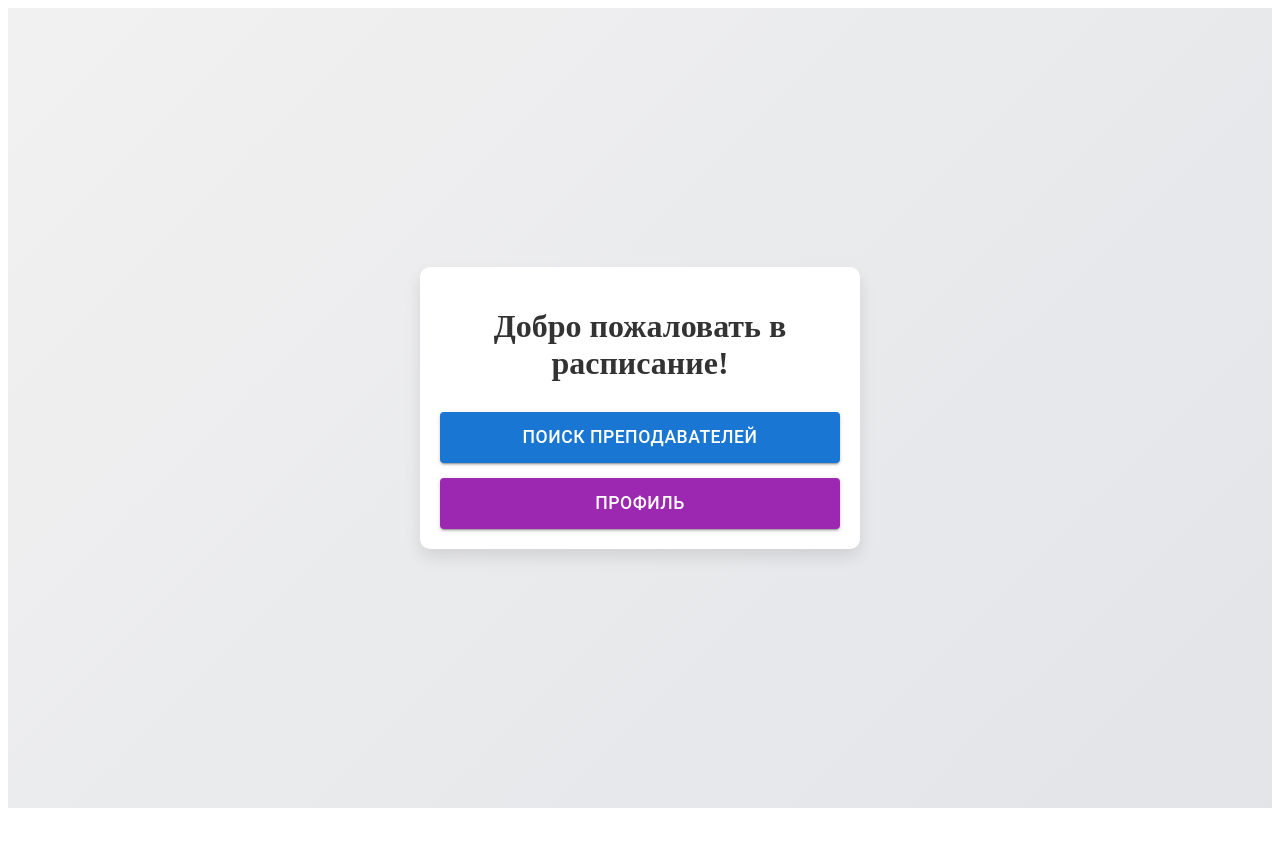
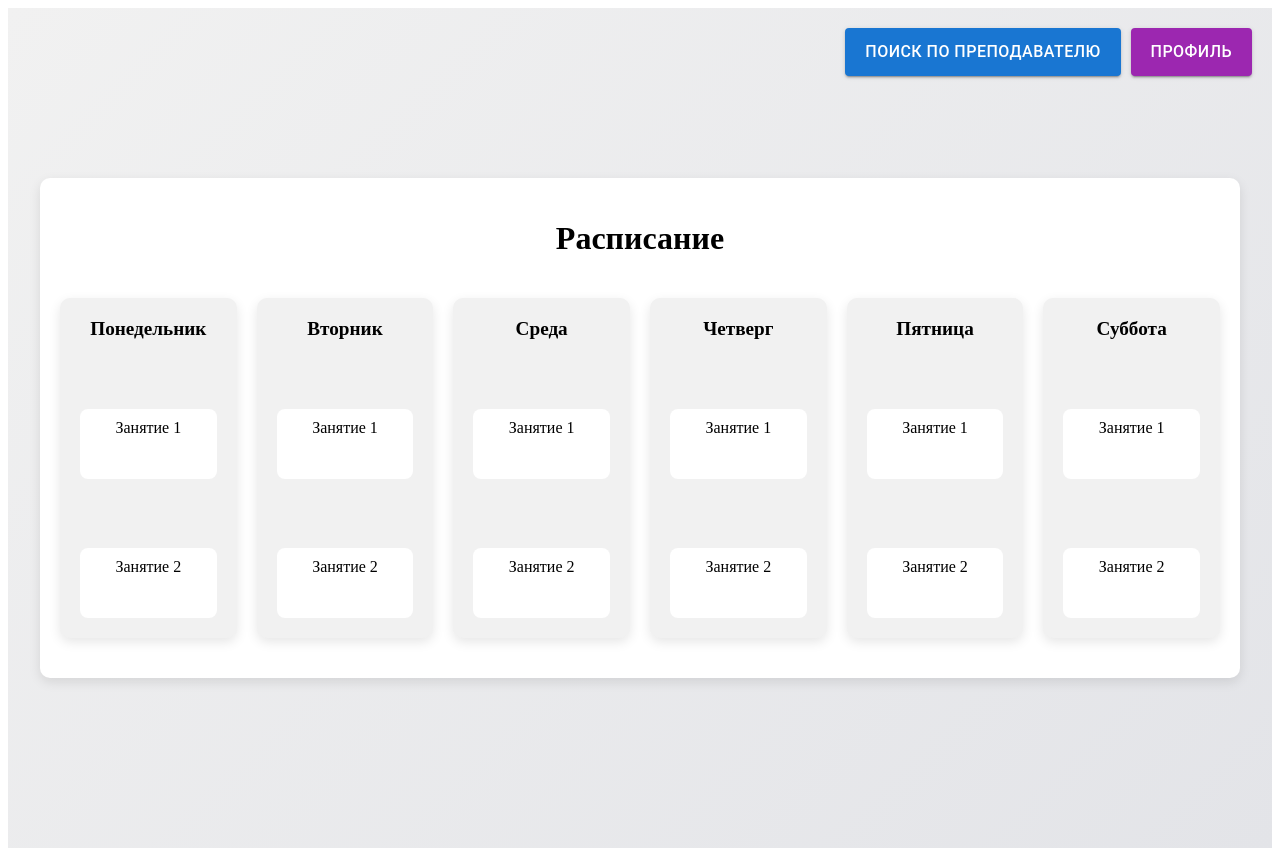
Before and after one commit to Sergayka/MsTimeTabel, a React (Vite) app in the folder static/: page / in a window 1280 px wide. Before the commit the page ends 816 px from the top, so only its background shows below. Built offline with nearby package versions, Linux system fonts and the light colour scheme.

Commit message:
refactor main menu

```diff
--- a/static/src/pages/MainPage.jsx
+++ b/static/src/pages/MainPage.jsx
@@ -1,9 +1,16 @@
-import React from 'react';
-import { Button } from '@mui/material';
+import React, { useState, useEffect } from 'react';
+import { Button, Container } from '@mui/material';
 import { useNavigate } from 'react-router-dom';
 
 const MainPage = () => {
+    const [userData, setUserData] = useState(null);
     const navigate = useNavigate();
+
+    useEffect(() => {
+        // Загружаем сохраненные данные из localStorage
+        const savedData = JSON.parse(localStorage.getItem('userData'));
+        setUserData(savedData);
+    }, []);
 
     const handleNavigate = (path) => {
         navigate(path);
@@ -11,26 +18,63 @@ const MainPage = () => {
 
     return (
         <div style={styles.container}>
-            <div style={styles.content}>
-                <h1 style={styles.title}>Добро пожаловать в расписание!</h1>
-                <div style={styles.buttonContainer}>
-                    <Button
-                        variant="contained"
-                        color="primary"
-                        onClick={() => handleNavigate('/search')}
-                        style={styles.button}
-                    >
-                        Поиск преподавателей
-                    </Button>
-                    <Button
-                        variant="contained"
-                        color="secondary"
-                        onClick={() => handleNavigate('/profile')}
-                        style={styles.button}
-                    >
-                        Профиль
-                    </Button>
+            <Container style={styles.content}>
+                {/* Заголовок */}
+                <div style={styles.header}>
+                    <h1>Расписание {userData ? `для ${userData.direction} - ${userData.group} - ${userData.subgroup}` : ''}</h1>
                 </div>
+
+                {/* Расписание */}
+                <div style={styles.schedule}>
+                    {/* Сетка с 6 равномерными блоками */}
+                    <div style={styles.grid}>
+                        <div style={styles.dayBlock}>
+                            <div style={styles.dayTitle}>Понедельник</div>
+                            <div style={styles.daySchedule}>Занятие 1</div>
+                            <div style={styles.daySchedule}>Занятие 2</div>
+                        </div>
+
+                        <div style={styles.dayBlock}>
+                            <div style={styles.dayTitle}>Вторник</div>
+                            <div style={styles.daySchedule}>Занятие 1</div>
+                            <div style={styles.daySchedule}>Занятие 2</div>
+                        </div>
+
+                        <div style={styles.dayBlock}>
+                            <div style={styles.dayTitle}>Среда</div>
+                            <div style={styles.daySchedule}>Занятие 1</div>
+                            <div style={styles.daySchedule}>Занятие 2</div>
+                        </div>
+
+                        <div style={styles.dayBlock}>
+                            <div style={styles.dayTitle}>Четверг</div>
+                            <div style={styles.daySchedule}>Занятие 1</div>
+                            <div style={styles.daySchedule}>Занятие 2</div>
+                        </div>
+
+                        <div style={styles.dayBlock}>
+                            <div style={styles.dayTitle}>Пятница</div>
+                            <div style={styles.daySchedule}>Занятие 1</div>
+                            <div style={styles.daySchedule}>Занятие 2</div>
+                        </div>
+
+                        <div style={styles.dayBlock}>
+                            <div style={styles.dayTitle}>Суббота</div>
+                            <div style={styles.daySchedule}>Занятие 1</div>
+                            <div style={styles.daySchedule}>Занятие 2</div>
+                        </div>
+                    </div>
+                </div>
+            </Container>
+
+            {/* Кнопки в правом верхнем углу */}
+            <div style={styles.buttonContainer}>
+                <Button variant="contained" color="primary" onClick={() => handleNavigate('/search')} style={styles.button}>
+                    Поиск по преподавателю
+                </Button>
+                <Button variant="contained" color="secondary" onClick={() => handleNavigate('/profile')} style={styles.button}>
+                    Профиль
+                </Button>
             </div>
         </div>
     );
@@ -38,37 +82,75 @@ const MainPage = () => {
 
 const styles = {
     container: {
+        position: 'relative', // Устанавливаем контейнер как относительный для позиционирования кнопок
         display: 'flex',
         justifyContent: 'center',
         alignItems: 'center',
         minHeight: '100vh',
-        background: 'linear-gradient(135deg, #f1f1f1, #e3e4e8)', // Постельные тона
-        backgroundSize: 'cover', // Обеспечивает, чтобы фон не обрезался
-        backgroundAttachment: 'fixed', // Фиксирует фон при прокрутке
+        background: 'linear-gradient(135deg, #f1f1f1, #e3e4e8)',
         textAlign: 'center',
+        padding: '20px',
     },
     content: {
+        display: 'flex',
+        flexDirection: 'column',
+        width: '100%',
+        maxWidth: '1200px',
         padding: '20px',
         backgroundColor: 'white',
         borderRadius: '10px',
-        boxShadow: '0 8px 16px rgba(0, 0, 0, 0.1)',
-        maxWidth: '400px', // Максимальная ширина для контейнера
+        boxShadow: '0px 4px 12px rgba(0, 0, 0, 0.1)',
+    },
+    header: {
+        marginBottom: '20px',
+    },
+    schedule: {
+        display: 'flex',
+        flexDirection: 'column',
+        alignItems: 'center',
         width: '100%',
     },
-    title: {
-        fontSize: '2rem',
-        color: '#333',
-        marginBottom: '30px',
+    grid: {
+        display: 'grid',
+        gridTemplateColumns: 'repeat(6, 1fr)', // 6 равных колонок
+        gap: '20px',
+        width: '100%',
+        marginBottom: '20px',
+    },
+    dayBlock: {
+        display: 'flex',
+        flexDirection: 'column',
+        justifyContent: 'space-between',
+        backgroundColor: '#f1f1f1',
+        padding: '20px',
+        borderRadius: '10px',
+        boxShadow: '0px 4px 12px rgba(0, 0, 0, 0.1)',
+        height: '300px', // Высота блока с расписанием
+    },
+    dayTitle: {
+        fontWeight: 'bold',
+        fontSize: '1.2rem',
+        textAlign: 'center',
+    },
+    daySchedule: {
+        backgroundColor: '#fff',
+        marginTop: '10px',
+        padding: '10px',
+        borderRadius: '8px',
+        minHeight: '50px',
+        textAlign: 'center',
     },
     buttonContainer: {
+        position: 'absolute', // Фиксируем кнопки
+        top: '20px',
+        right: '20px',
         display: 'flex',
-        flexDirection: 'column',
-        justifyContent: 'center',
-        gap: '15px', // Расстояние между кнопками
+        flexDirection: 'row', // Параллельное расположение кнопок
+        gap: '10px',
     },
     button: {
         padding: '10px 20px',
-        fontSize: '1.1rem',
+        fontSize: '1rem',
     },
 };
 
--- a/static/src/pages/ProfilePage.jsx
+++ b/static/src/pages/ProfilePage.jsx
@@ -23,18 +23,35 @@ const ProfilePage = () => {
         };
 
         fetchGroups();
+
+        // Загружаем сохраненные данные из localStorage (если есть)
+        const savedData = JSON.parse(localStorage.getItem('userData'));
+        if (savedData) {
+            setDirection(savedData.direction);
+            setGroup(savedData.group);
+            setSubgroup(savedData.subgroup);
+        }
     }, []);
 
     const handleBack = () => {
         navigate('/');
     };
 
+    const handleSave = () => {
+        // Сохраняем данные в localStorage
+        const userData = {
+            direction,
+            group,
+            subgroup,
+            timestamp: new Date().getTime(), // Сохраняем метку времени
+        };
+        localStorage.setItem('userData', JSON.stringify(userData));
+
+        alert('Данные сохранены!');
+    };
+
     const handleLoginRedirect = () => {
         navigate('/login');
-    };
-
-    const handleSubmit = () => {
-        alert('Данные сохранены!');
     };
 
     return (
@@ -88,13 +105,13 @@ const ProfilePage = () => {
                 </FormControl>
 
                 <div style={styles.buttonContainer}>
-                    <Button variant="contained" color="primary" onClick={handleSubmit} style={styles.button}>
+                    <Button variant="contained" color="primary" onClick={handleSave} style={styles.button}>
                         Сохранить данные
                     </Button>
                     <Button
                         variant="contained"
                         color="secondary"
-                        onClick={handleLoginRedirect} // Переадресация на /login
+                        onClick={handleLoginRedirect}
                         style={styles.button}
                     >
                         Войти через web - bmstu
```
